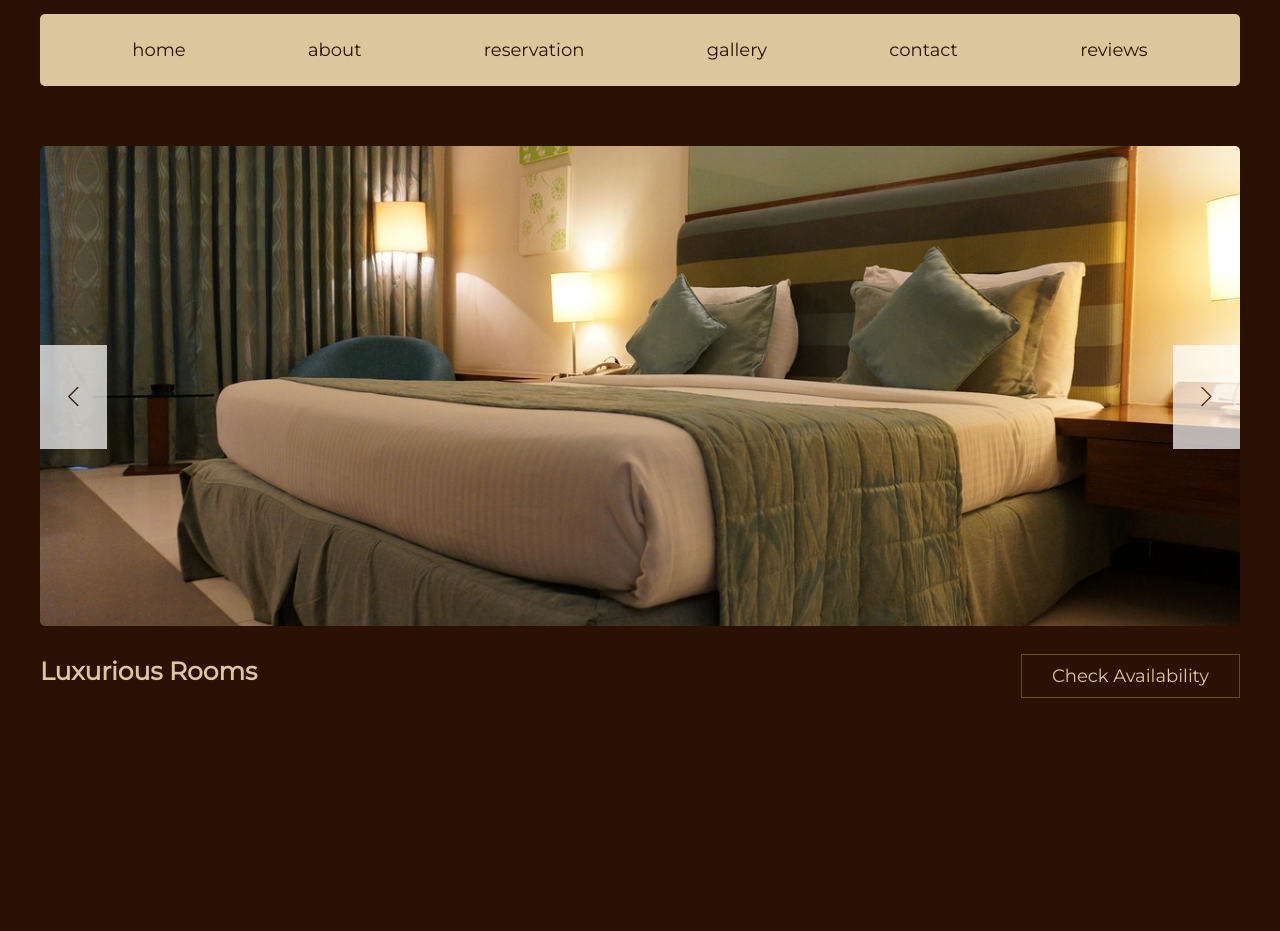
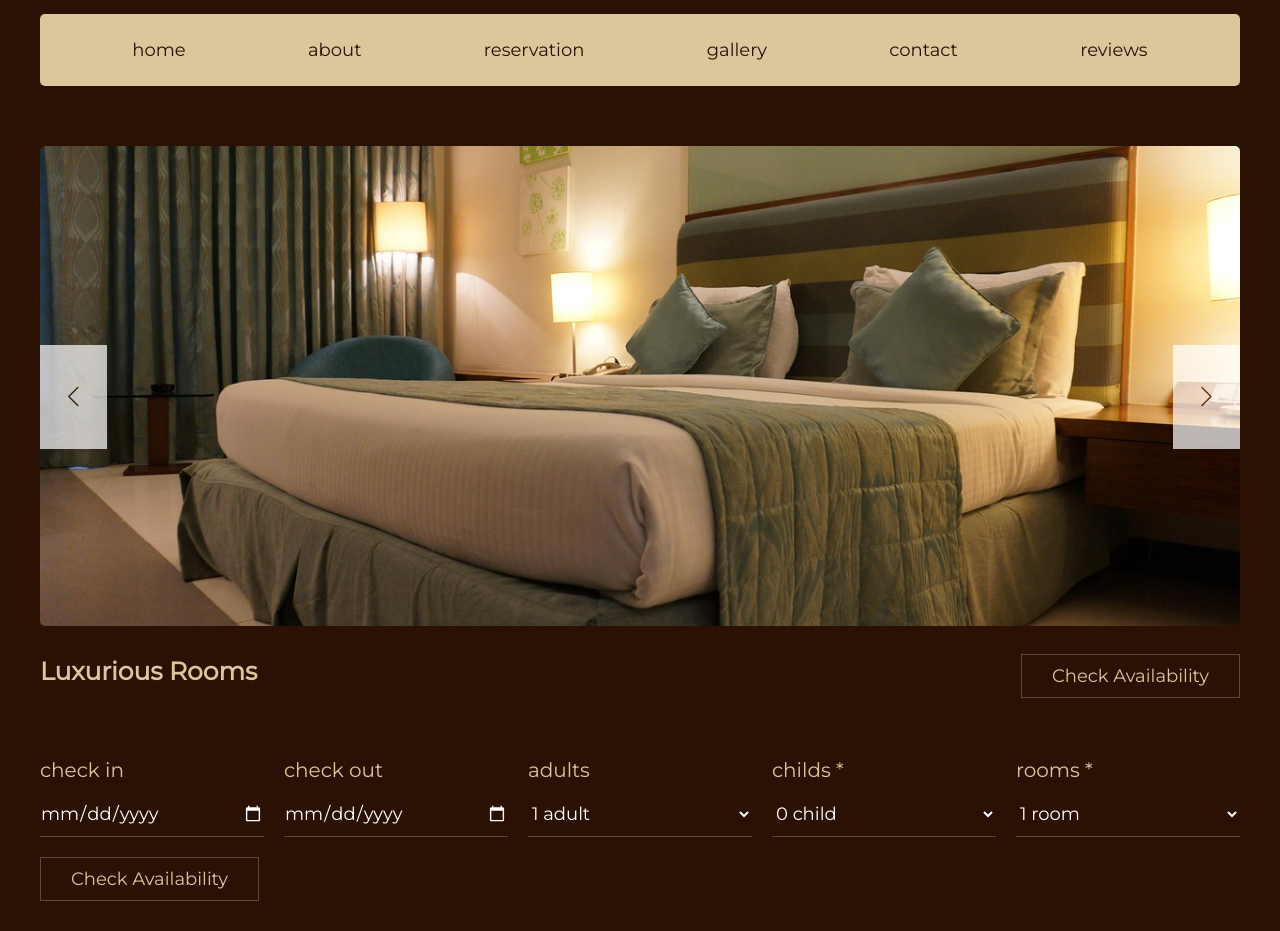
Before and after one commit to memahmudul/hotel-booking-website, a plain HTML site: page index.html in a window 1280 px wide. Shown: the part 90-1021 px from the top of the page. Before the commit the page ends 818 px from the top, so only its background shows below. Drawn offline with nearby package versions, Linux system fonts and the light colour scheme.

Commit message:
availability section done

```diff
--- a/css/style.css
+++ b/css/style.css
@@ -170,3 +170,37 @@ section {
 }
 
 /*swiper style end*/
+/*availability section starts*/
+.availability .flex {
+    display: flex;
+    flex-wrap: wrap;
+    align-items: center;
+    gap: 2rem;
+}
+
+.availability .box p {
+    font-size: 2rem;
+    color: var(--sub-color);
+}
+
+.availability .box {
+    flex: 1 1 20rem;
+}
+
+.availability .box .input {
+    width: 100%;
+    padding: 1rem 0;
+    font-size: 1.8rem;
+    background-color: var(--main-color);
+    color: var(--white);
+    border-bottom: var(--border);
+    margin: 1rem 0;
+}
+
+
+.availability input[type="date"]::-webkit-calendar-picker-indicator {
+    filter: invert(1);
+}
+
+
+/*availability section ends*/
--- a/index.html
+++ b/index.html
@@ -66,6 +66,58 @@
     </section>
 
     <!--home section ends-->
+    <!--availability section starts-->
+    <section class="availability" id="availability">
+        <form action="" method="post">
+            <div class="flex">
+                <div class="box">
+                    <p>check in</p>
+                    <input type="date" name="check_in" class="input" required>
+                </div>
+                <div class="box">
+                    <p>check out</p>
+                    <input type="date" name="check_out" class="input" required>
+                </div>
+                <div class="box">
+                    <p>adults</p>
+                    <select name="adults" id="" class="input">
+                        <option value="1">1 adult</option>
+                        <option value="2">2 adults</option>
+                        <option value="3">3 adults</option>
+                        <option value="4">4 adults</option>
+                        <option value="5">5 adults</option>
+                        <option value="6">6 adults</option>
+                    </select>
+                </div>
+                <div class="box">
+                    <p>childs <span>*</span></p>
+                    <select name="childs" class="input" required>
+                        <option value="-">0 child</option>
+                        <option value="1">1 child</option>
+                        <option value="2">2 childs</option>
+                        <option value="3">3 childs</option>
+                        <option value="4">4 childs</option>
+                        <option value="5">5 childs</option>
+                        <option value="6">6 childs</option>
+                    </select>
+                </div>
+                <div class="box">
+                    <p>rooms <span>*</span></p>
+                    <select name="rooms" class="input" required>
+                        <option value="1">1 room</option>
+                        <option value="2">2 rooms</option>
+                        <option value="3">3 rooms</option>
+                        <option value="4">4 rooms</option>
+                        <option value="5">5 rooms</option>
+                        <option value="6">6 rooms</option>
+                    </select>
+                </div>
+            </div>
+            <input type="submit" value="check availability" name="check" class="btn input-btn">
+        </form>
+
+    </section>
+    <!--availability section ends-->
 
     <script src="https://cdn.jsdelivr.net/npm/swiper@8/swiper-bundle.min.js"></script>
     <!-- custom js file link  -->
```
